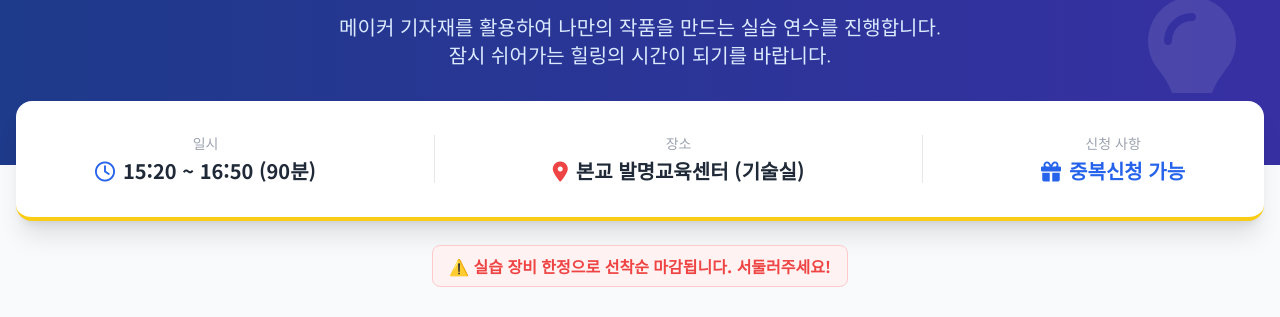
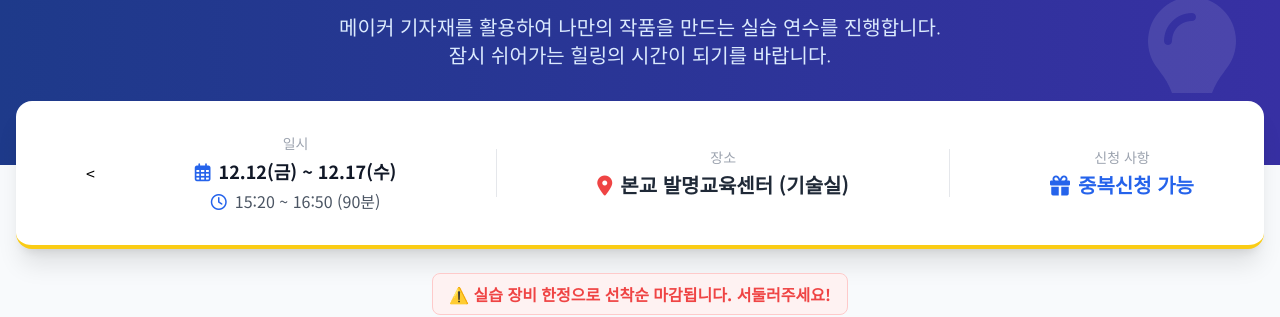
Before and after one commit to azalea910823-droid/maker-2025, a plain HTML site: page index.html in a window 1280 px wide. Shown: the part 235-552 px from the top of the page. Drawn offline with nearby package versions, Linux system fonts and the light colour scheme.

Commit message:
Update index.html

```diff
--- a/index.html
+++ b/index.html
@@ -63,10 +63,17 @@
     <!-- 2. 핵심 정보 (카드 형태) -->
     <section class="container mx-auto px-4 -mt-16 relative z-20">
         <div class="bg-white rounded-2xl shadow-xl p-6 md:p-8 flex flex-col md:flex-row justify-around items-center text-center gap-6 border-b-4 border-yellow-400">
-            <div>
-                <div class="text-gray-400 text-sm mb-1">일시</div>
-                <div class="font-bold text-xl text-gray-800"><i class="fa-regular fa-clock text-blue-600 mr-2"></i>15:20 ~ 16:50 (90분)</div>
-            </div>
+            <<div>
+    <div class="text-gray-400 text-sm mb-1">일시</div>
+    <div class="flex flex-col items-center">
+        <div class="font-bold text-lg text-gray-900">
+            <i class="fa-regular fa-calendar-days text-blue-600 mr-2"></i>12.12(금) ~ 12.17(수)
+        </div>
+        <div class="text-base text-gray-600 mt-1">
+            <i class="fa-regular fa-clock text-blue-600 mr-2"></i>15:20 ~ 16:50 (90분)
+        </div>
+    </div>
+</div>
             <div class="w-full h-px bg-gray-200 md:w-px md:h-12"></div>
             <div>
                 <div class="text-gray-400 text-sm mb-1">장소</div>
```
